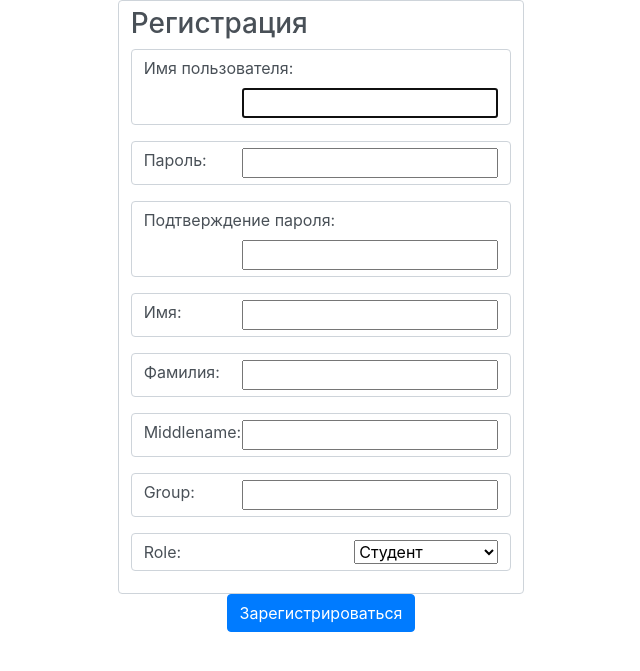
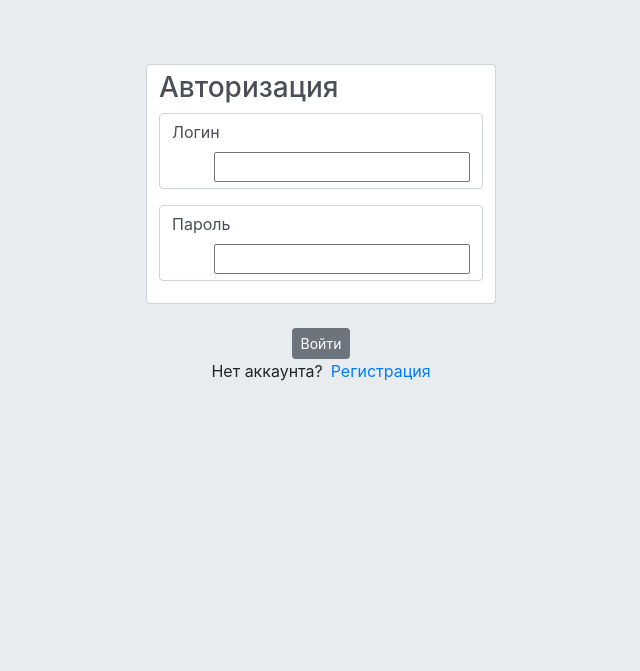
Before and after one commit to Lekbear/djangoproject, a Django app: page / in a window 1280 px wide. Shown: the top 671 px of the page, without its empty margins (319-959 px from the left). Run offline with Django 3.2, Linux system fonts and the light colour scheme; some libraries are stand-ins or nearby versions.

Commit message:
Добавил авторизацию

```diff
--- a/project/mainApp/models.py
+++ b/project/mainApp/models.py
@@ -5,7 +5,7 @@ from django.contrib.auth.models import AbstractUser
 
 class User(AbstractUser):
     middlename = models.CharField(max_length=50)
-    group = models.CharField(max_length=30, blank=True)
+    group = models.CharField(max_length=30,blank=True, null=True)
     role = (
         ('Студент','Студент'), ('Преподаватель','Преподаватель')
     )
--- a/project/mainApp/templates/mainApp/login.html
+++ b/project/mainApp/templates/mainApp/login.html
@@ -3,9 +3,54 @@
 <head>
     <meta charset="UTF-8">
     <meta name="viewport" content="width=device-width, initial-scale=1.0">
+    <link rel="stylesheet" href="https://maxcdn.bootstrapcdn.com/bootstrap/4.0.0/css/bootstrap.min.css" integrity="sha384-Gn5384xqQ1aoWXA+058RXPxPg6fy4IWvTNh0E263XmFcJlSAwiGgFAW/dAiS6JXm" crossorigin="anonymous">
     <title>Авторизация</title>
+    <style type="text/css">
+        .form-group {
+            clear:both;
+            text-align:right;
+        }
+        label {
+            float:left;
+        }
+    </style>
 </head>
-<body>
-
+<body class="jumbotron jumbotron-fluid">
+    <div class="container ">
+    <div class="row ">
+        <div class="col-4" ></div>
+        <div class="col-4 " >
+            <form method="POST">
+                {% csrf_token %}
+                <div class="form-control">
+                    <h3>Авторизация</h3>
+                        <div class="form-group">
+                            <div class="form-control">
+                                <label>Логин</label>
+                                <input name="username">
+                            </div>
+                        </div>
+                        <div class="form-group">
+                            <div class="form-control">
+                                <label>Пароль</label>
+                                <input name="password" type="password">
+                            </div>
+                        </div>
+                </div>
+                <div class="mt-4">
+                    <div class="d-flex justify-content-center mt-3 login_container">
+                        <input class="btn btn-secondary btn-sm" type="submit" value="Войти">
+                    </div>
+                    <div class="d-flex justify-content-center links">
+						<p class="test">Нет аккаунта?</p>
+						<br>
+						<a href="{% url 'registration' %}" class="ml-2">Регистрация</a>
+					</div>
+				</div>
+            </form>
+        </div>
+        <div class="col-4" ></div>
+    </div>
+</div>
 </body>
 </html>
--- a/project/mainApp/templates/mainApp/register.html
+++ b/project/mainApp/templates/mainApp/register.html
@@ -15,8 +15,8 @@
         }
     </style>
 </head>
-<body>
-    <div class="row">
+<body class="jumbotron jumbotron-fluid">
+    <div class="row ">
         <div class="col-4" ></div>
         <div class="col-4" >
             <form method="POST">
@@ -28,36 +28,60 @@
                             {{ field.errors }}
                             <div class="form-control">
                                 {% if field == formreg.role %}
-                                {{ field.label_tag }}
+                                <label>Зарегистрироваться как:</label>
                                 <select name="role" id="id_role" onChange="Selected(this)">
                                     <option value="Студент" selected="">Студент</option>
                                     <option value="Преподаватель">Преподаватель</option>
                                   </select>
                                 {% else %}
-                                    {{ field.label_tag }}{{ field }}
+                                    {% if field == formreg.middlename %}
+                                        <label>Отчество:</label>
+                                        {{ field }}
+                                    {% else %}
+                                        {% if field == formreg.group %}
+                                            <label>Группа:</label>
+                                            {{field}}
+                                        {% else %}
+                                            {{ field.label_tag }}{{ field }}
+                                        {% endif %}
+                                    {% endif%}
                                 {% endif %}
                             </div>
                         </div>
                     {% endfor %}
                 </div>
-                <center><button class ="btn btn-primary" type="submit">Зарегистрироваться</button></center>
+                <div class="mt-4">
+                    <div class="d-flex justify-content-center mt-3 login_container">
+                        <input class="btn btn-secondary btn-sm" type="submit" value="Зарегистрироваться">
+                      </div>
+					<div class="d-flex justify-content-center links">
+						<p>Уже есть аккаунт?</p> <a href="{% url 'login' %}" class="ml-2">Войти</a>
+					</div>
+				</div>
             </form>
         </div>
         <div class="col-4" ></div>
     </div>
     <script>
         var form_fields = document.getElementsByTagName('input')
-        form_fields[1].required=true;
-        form_fields[2].required=true;
-        form_fields[3].required=true;
-        form_fields[4].required=true;
+        form_fields[1].required= true;
+        form_fields[2].required= true;
+        form_fields[3].required= true;
+        form_fields[4].required= true;
         form_fields[5].required= true;
-        form_fields[6].required=true;
+        form_fields[6].required= true;
+        form_fields[7].required= true;
         function Selected(a) {
             var label = a.value;
             if (label == 'Студент') {
                 var form_fields2 = document.getElementsByTagName('input')
-                form_fields2[7].required=true;
+                form_fields2[1].required= true;
+                form_fields2[2].required= true;
+                form_fields2[3].required= true;
+                form_fields2[4].required= true;
+                form_fields2[5].required= true;
+                form_fields2[6].required= true;
+                form_fields2[7].required= true;
                 var fields1 = document.getElementsByClassName('form-group')
                 fields1[6].style.display = 'block'
                 var fields2 = document.getElementsByClassName('form-group')
@@ -65,7 +89,13 @@
             }
             else if (label=='Преподаватель') {
                 var form_fields3 = document.getElementsByTagName('input')
-                form_fields3[7].required=false;
+                form_fields3[1].required= true;
+                form_fields3[2].required= true;
+                form_fields3[3].required= true;
+                form_fields3[4].required= true;
+                form_fields3[5].required= true;
+                form_fields3[6].required= true;
+                form_fields3[7].required= false;
                 var fields3 = document.getElementsByClassName('form-group')
                 fields3[6].style.display = 'None'
                 var fields4 = document.getElementsByClassName('form-group')
--- a/project/mainApp/urls.py
+++ b/project/mainApp/urls.py
@@ -2,5 +2,7 @@ from django.urls import path,include
 from . import views
 
 urlpatterns = [
-    path('', views.register)
+    path('registration/', views.register, name = 'registration'),
+    path('', views.login, name = 'login'),
+    path('main/', views.mainPage, name = 'main')
 ]
--- a/project/mainApp/views.py
+++ b/project/mainApp/views.py
@@ -1,6 +1,8 @@
-from django.shortcuts import render
+from django.shortcuts import render,redirect
 from django.http import HttpResponse
 from django.shortcuts import render
+from django.contrib.auth import authenticate, logout
+from django.contrib.auth import login as djanjologin
 from . forms import *
 from . models import *
 from django.contrib.auth.models import Group
@@ -20,5 +22,23 @@ def register(request):
             new_user.groups.add(Group.objects.get(name='Преподаватели'))
         else:
             new_user.groups.add(Group.objects.get(name='Студенты'))
-        return redirect('register')
+        return redirect('login')
     return render(request, 'mainApp/register.html',{'formreg':formreg})
+
+def login(request):
+    #if request.user.is_authenticated:
+        #return redirect('main')
+    #else:
+        if request.method == 'POST':
+            username = request.POST.get('username')
+            password = request.POST.get('password')
+            user = authenticate(request, username=username, password = password)
+            if user is not None:
+                djanjologin(request, user)
+                return redirect('main')
+            else:
+                messages.info(request, 'Логин или пароль введен неверно')
+        return render(request, 'mainApp/login.html')
+
+def mainPage(request):
+    return render(request,"mainApp/mainPage.html")
```
Also changed, not shown: project/db.sqlite3, project/mainApp/migrations/0002_auto_20200528_2310.py (added), project/mainApp/migrations/0003_auto_20200528_2319.py (added), project/mainApp/migrations/0004_auto_20200528_2323.py (added), project/mainApp/templates/mainApp/mainPage.html (renamed from project/mainApp/templates/mainApp/main.html).
